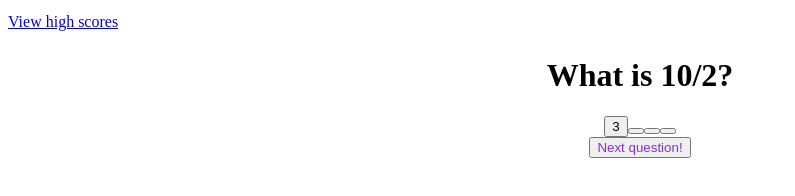
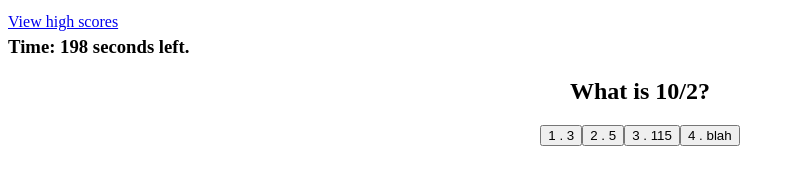
Before and after one commit to sergiionyx/Code-Quiz, a plain HTML site: page index.html in a window 1280 px wide. Both pictures are taken after a click on the button "Start Quiz". Shown: the whole page, without its empty margins (0-795 px from the left). Drawn offline with Linux system fonts and the light colour scheme.

Commit message:
updated code

```diff
--- a/assets/css/styles.css
+++ b/assets/css/styles.css
@@ -18,3 +18,7 @@
 a {
     margin: 5px 0 5px 0;
 }
+
+.hide {
+    display: none;
+}
--- a/assets/js/script.js
+++ b/assets/js/script.js
@@ -1,175 +1,134 @@
 var timerEl = document.getElementById('countdown');
-var taskIdCounter = 0;
-var quizContainer = document.getElementById('quiz');
-var resultsContainer = document.getElementById('results');
-var submitButton = document.getElementById('submit');
-var questionEl = document.getElementById('h1-text');
+var taskIdIndex = 0;
+var quizEl = document.getElementById('quiz');
+var results = document.getElementById('results');
+var submitBtnEl = document.getElementById('submit');
+var answersEl = document.getElementById("answers");
+var questionsEl = document.getElementById("questions")
 var paragraph = document.getElementById('paragraph');
-var j = 0;
+var timeLeft;
+var saveScoreBtn = document.getElementById("save");
+var countdown;
+var initials = document.getElementById("GET-name");
+//var recordNameArr = [];
+var timeEl = document.getElementById("time");
+//Array with Q/A
+var questions = [
+    {
+        question: "What is 10/2?",
+        answers: [
+            '3',
+            '5',
+            '115',
+            'blah'
+        ],
+        correctAnswer: '5'
+    },
+    {
+        question: "What is 30/3?",
+        answers: [
+            '10',
+            'asd',
+            'xzc',
+            '1q2w3e'
+        ],
+        correctAnswer: '10'
+    }
+];
+
+var time = questions.length * 100;
+
 //Timer
 function countdown() {
-    var timeLeft = 25;
+    time--;
+    timeEl.textContent = "Time: " + time + " seconds left.";
+    if (time <= 0) {
+        endQuiz();
 
-    var timeInterval = setInterval(function() {
-      if(timeLeft > 0) {
-        timerEl.textContent = "Time: " + timeLeft + " seconds left.";
-        timeLeft--;
-        return
-      }
-      else {
-        //displayMessage();
-        //mainEl.textContent = "Boooooom!";
-        clearInterval(timeInterval);
-        timerEl.textContent = "";
-      }
-
-    }, 1000);
+    }
 }
-
-
-
-//Array with Q/A
-var questions = [
-	{
-		question: "What is 10/2?",
-		answers: {
-			1: '3',
-			2: '5',
-			3: '115',
-            4: 'blah'
-		},
-		correctAnswer: '2'
-	},
-	{
-		question: "What is 30/3?",
-		answers: {
-			1: 'qw',
-			2: 'asd',
-			3: 'xzc',
-            4: '1q2w3e'
-		},
-		correctAnswer: '3'
-	}
-];
 
 //function
 function start() {
-    submitButton.textContent = "Next question!";
-
-    paragraph.innerText = "";
-    for (i=0; i < 4; i++) {
-        var answerItemEl = document.createElement("button");
-        answerItemEl.className = "answer-item";
-        answerItemEl.setAttribute("data-answer-id", taskIdCounter);
-
-        quizContainer.appendChild(answerItemEl);
-    }
-    quizGeneration(questions);
+    quizEl.setAttribute("class", "hide");
+    questionsEl.removeAttribute("class");
+    timeLeft = setInterval(countdown, 1000);
+    timeEl.textContent = time;
+    quizGeneration();
 }
 
+//Function to make a quiz
+function quizGeneration() {
+    var currentQuestion = questions[taskIdIndex];
+    var questionEl = document.getElementById("question");
+    questionEl.textContent = currentQuestion.question;
 
-//Function to make a quiz
-function quizGeneration (questions) {
-    //quizContainer.replaceChildren(quizContainer.replaceChildren);
-
-    questionEl.innerText = questions[j].question;
-
-    for (i=0; i < 4; i++) {
-
-        var answerButton = document.querySelector(
-            ".answer-item[data-answer-id='" + i + "']"
-          );
-        answers = Object.values(questions[j].answers);
-        answerButton.textContent = answers[i];
-    }
-    j++;
+    answersEl.innerHTML = "";
+    currentQuestion.answers.forEach(function (answer, i) {
+        var answerBtn = document.createElement("button");
+        answerBtn.setAttribute("class", "answer");
+        answerBtn.setAttribute("value", answer);
+        answerBtn.textContent = i + 1 + " . " + answer;
+        answerBtn.onclick = checkAnswer;
+        answersEl.appendChild(answerBtn);
+    });
 }
 
-submitButton.addEventListener("click", start);
-
- /*
-
- function generateQuiz(questions, quizContainer, resultsContainer, submitButton){
-	function showQuestions(questions, quizContainer){
-        // we'll need a place to store the output and the answer choices
-        var output = [];
-        var answers;
-
-        // for each question...
-        for(var i=0; i<questions.length; i++){
-
-            // first reset the list of answers
-            answers = [];
-
-            // for each available answer to this question...
-            for(number in questions[i].answers){
-
-                // ...add an html radio button
-                answers.push(
-                    '<label>'
-                        + '<input type="radio" name="question'+i+'" value="'+number+'">'
-                        + number + ': '
-                        + questions[i].answers[number]
-                    + '</label>'
-                );
-            }
-
-            // add this question and its answers to the output
-            output.push(
-                '<div class="question">' + questions[i].question + '</div>'
-                + '<div class="answers">' + answers.join('') + '</div>'
-            );
+function checkAnswer() {
+    if (this.value !== questions[taskIdIndex].correctAnswer) {
+        time -= 10;
+        if (time < 0) {
+            time = 0;
         }
-
-        // finally combine our output list into one string of html and put it on the page
-        quizContainer.innerHTML = output.join('');
     }
 
-	function showResults(questions, quizContainer, resultsContainer){
+    taskIdIndex++;
+    if (taskIdIndex === questions.length) {
+        endQuiz();
 
-        // gather answer containers from our quiz
-        var answerContainers = quizContainer.querySelectorAll('.answers');
-
-        // keep track of user's answers
-        var userAnswer = '';
-        var numCorrect = 0;
-
-        // for each question...
-        for(var i=0; i<questions.length; i++){
-
-            // find selected answer
-            userAnswer = (answerContainers[i].querySelector('input[name=question'+i+']:checked')||{}).value;
-
-            // if answer is correct
-            if(userAnswer===questions[i].correctAnswer){
-                // add to the number of correct answers
-                numCorrect++;
-
-                // color the answers green
-                answerContainers[i].style.color = 'lightgreen';
-            }
-            // if answer is wrong or blank
-            else{
-                // color the answers red
-                answerContainers[i].style.color = 'red';
-            }
-        }
-
-        // show number of correct answers out of total
-        resultsContainer.innerHTML = numCorrect + ' out of ' + questions.length;
+    }
+    else {
+        quizGeneration();
     }
 
-	// show the questions
-	showQuestions(questions, quizContainer);
+}
 
-	// when user clicks submit, show results
-	submitButton.onclick = function(){
-		showResults(questions, quizContainer, resultsContainer);
-	}
- */
+function endQuiz() {
+    //debugger;
+    //stop the timer
+    clearInterval(timeLeft);
+    timeEl.textContent = time;
+    questionsEl.setAttribute("class", "hide");
+    results.removeAttribute("class");
+
+    console.log("this is the end");
+    //calll out the final score
+    //time to final score value
 
 
 
 
 
-//Start button
+}
+
+
+
+function saveToLocal() {
+    initials = initials.value.trim();
+    var highScores = JSON.parse(localStorage.getItem("highScores")) || [];
+    //window.location.href = "highScores.html";
+    var newScoreObj = {
+        initials: initials,
+        score: time
+    };
+    highScores.push(newScoreObj);
+    localStorage.setItem("highScores", JSON.stringify(highScores));
+
+    console.log(window.location);
+    window.location.href = "highScores.html";
+}
+
+
+
+submitBtnEl.addEventListener("click", start);
+results.addEventListener("submit", saveToLocal);
--- a/index.html
+++ b/index.html
@@ -8,23 +8,36 @@
     <link rel="stylesheet" href="./assets/css/styles.css">
 </head>
 <body>
-    <header>
+
         <div class="header-container">
-            <a href="#high-scores">View high scores</a>
-            <h3 id="countdown"></h1>
+            <a href="highScores.html">View high scores</a>
         </div>
-    </header>
+        <div>
+            <h3 id="countdown"> <span id="time">0</span> </h1>
+        </div>
+
 
     <main>
     <div class="container">
         <div id="quiz">
             <h1 id="h1-text">Coding Quiz Challenge</h1>
-        <p id="paragraph">Try to ancwer the following code-related questions within the time limit.<br>Keep in mind that incorrect answers will penalize your score/time by ten seconds!</p>
+            <p id="paragraph">Try to ancwer the following code-related questions within the time limit.<br>Keep in mind that incorrect answers will penalize your score/time by ten seconds!</p>
+        <!-- </div>
+        <div> -->
+            <button class="button" id="submit">Start Quiz</button>
+        </div>
+        <div id="questions" class="hide">
+            <h2 id="question"></h2>
+            <div id="answers" class="answers"></div>
         </div>
 
-        <button class="button" id="submit">Start Quiz</button>
-
-        <div id="results"></div>
+        <div id="results" class="hide">
+            <form action="">
+                <label for="GET-name">To save the score please enter your name: </label>
+                <input id="GET-name" type="text" name="name">
+                <input type="submit" value="Save">
+            </form>
+        </div>
     </div>
     </main>
 
```
Also changed, not shown: highScores.html (added, +24 -0 lines).
